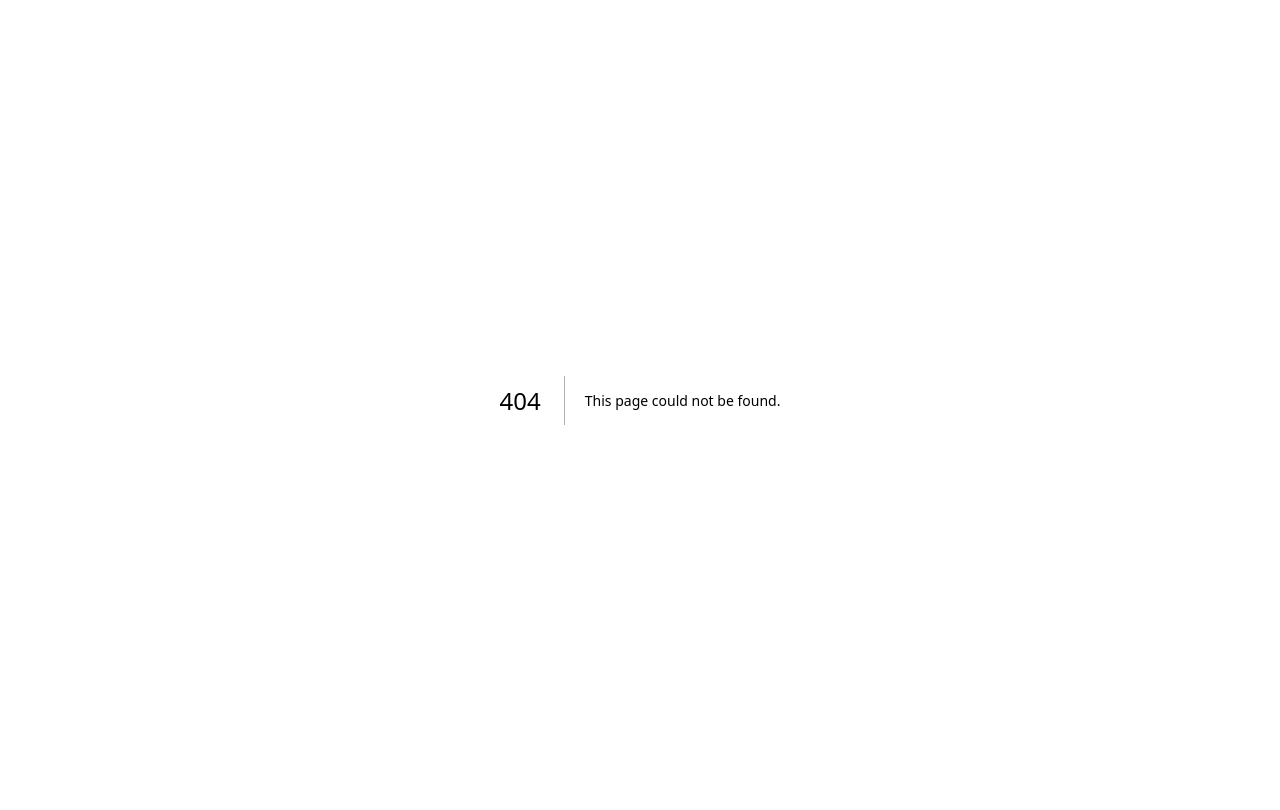
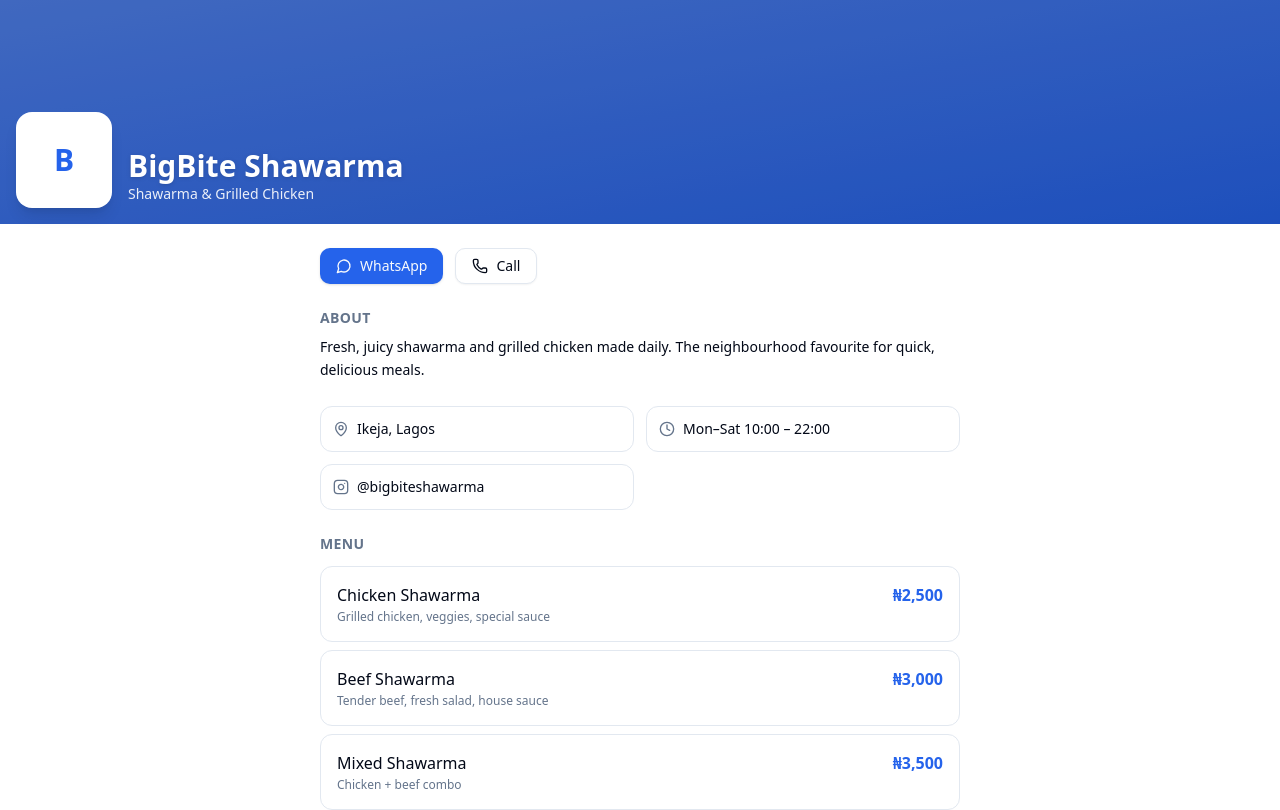
Before and after one commit to lilcoins89/bizboost, a Next.js app: page /bigbite in a window 1280 px wide. Before the commit this address had no page. Shown: the top 810 px of the page. Built offline with nearby package versions, Linux system fonts and the light colour scheme.

Commit message:
feat: public mini-website / digital menu page

```diff
--- /dev/null
+++ b/src/app/(public)/[slug]/page.tsx
@@ -0,0 +1,149 @@
+import { notFound } from "next/navigation";
+import { Button } from "@/components/ui/button";
+import { Phone, MessageCircle, MapPin, Clock, Instagram, Globe } from "lucide-react";
+
+// Demo data — replace with Prisma lookup by slug in production
+const DEMO_BUSINESSES: Record<
+  string,
+  {
+    name: string;
+    category: string;
+    description: string;
+    location: string;
+    phone: string;
+    whatsapp: string;
+    instagram?: string;
+    hours: string;
+    products: { name: string; price: string; description?: string }[];
+  }
+> = {
+  bigbite: {
+    name: "BigBite Shawarma",
+    category: "Shawarma & Grilled Chicken",
+    description:
+      "Fresh, juicy shawarma and grilled chicken made daily. The neighbourhood favourite for quick, delicious meals.",
+    location: "Ikeja, Lagos",
+    phone: "+234 801 234 5678",
+    whatsapp: "2348012345678",
+    instagram: "@bigbiteshawarma",
+    hours: "Mon–Sat 10:00 – 22:00",
+    products: [
+      { name: "Chicken Shawarma", price: "₦2,500", description: "Grilled chicken, veggies, special sauce" },
+      { name: "Beef Shawarma", price: "₦3,000", description: "Tender beef, fresh salad, house sauce" },
+      { name: "Mixed Shawarma", price: "₦3,500", description: "Chicken + beef combo" },
+      { name: "Grilled Chicken (Full)", price: "₦4,500", description: "Whole grilled chicken with sides" },
+      { name: "Chicken Wings (6pcs)", price: "₦2,000", description: "Crispy spiced wings" },
+    ],
+  },
+};
+
+export default async function PublicBusinessPage({
+  params,
+}: {
+  params: Promise<{ slug: string }>;
+}) {
+  const { slug } = await params;
+  const business = DEMO_BUSINESSES[slug.toLowerCase()];
+
+  if (!business) {
+    notFound();
+  }
+
+  const waLink = `https://wa.me/${business.whatsapp}?text=Hi%20${encodeURIComponent(business.name)}%2C%20I%20saw%20your%20page%20on%20BizBoost`;
+  const callLink = `tel:${business.phone}`;
+
+  return (
+    <div className="min-h-screen bg-background">
+      {/* Cover */}
+      <div className="h-40 md:h-56 bg-gradient-to-br from-primary/80 to-primary relative">
+        <div className="absolute inset-0 bg-black/20" />
+        <div className="container mx-auto px-4 h-full flex items-end pb-4 relative z-10">
+          <div className="flex items-end gap-4">
+            <div className="h-20 w-20 md:h-24 md:w-24 rounded-2xl bg-white shadow-lg flex items-center justify-center text-3xl font-bold text-primary">
+              {business.name.charAt(0)}
+            </div>
+            <div className="pb-1 text-white">
+              <h1 className="text-2xl md:text-3xl font-bold drop-shadow">{business.name}</h1>
+              <p className="text-sm opacity-90">{business.category}</p>
+            </div>
+          </div>
+        </div>
+      </div>
+
+      <div className="container mx-auto px-4 py-6 max-w-2xl space-y-6">
+        {/* Actions */}
+        <div className="flex flex-wrap gap-3">
+          <Button asChild className="gap-2 flex-1 sm:flex-none">
+            <a href={waLink} target="_blank" rel="noopener noreferrer">
+              <MessageCircle className="h-4 w-4" /> WhatsApp
+            </a>
+          </Button>
+          <Button variant="outline" asChild className="gap-2 flex-1 sm:flex-none">
+            <a href={callLink}>
+              <Phone className="h-4 w-4" /> Call
+            </a>
+          </Button>
+        </div>
+
+        {/* About */}
+        <section>
+          <h2 className="text-sm font-semibold text-muted-foreground uppercase tracking-wide mb-2">
+            About
+          </h2>
+          <p className="text-sm leading-relaxed">{business.description}</p>
+        </section>
+
+        {/* Info */}
+        <section className="grid sm:grid-cols-2 gap-3 text-sm">
+          <div className="flex items-start gap-2 rounded-lg border p-3">
+            <MapPin className="h-4 w-4 text-muted-foreground mt-0.5 shrink-0" />
+            <span>{business.location}</span>
+          </div>
+          <div className="flex items-start gap-2 rounded-lg border p-3">
+            <Clock className="h-4 w-4 text-muted-foreground mt-0.5 shrink-0" />
+            <span>{business.hours}</span>
+          </div>
+          {business.instagram && (
+            <div className="flex items-start gap-2 rounded-lg border p-3">
+              <Instagram className="h-4 w-4 text-muted-foreground mt-0.5 shrink-0" />
+              <span>{business.instagram}</span>
+            </div>
+          )}
+        </section>
+
+        {/* Menu / Products */}
+        <section>
+          <h2 className="text-sm font-semibold text-muted-foreground uppercase tracking-wide mb-3">
+            Menu
+          </h2>
+          <div className="space-y-2">
+            {business.products.map((p) => (
+              <div
+                key={p.name}
+                className="flex items-start justify-between gap-4 rounded-xl border p-4 hover:border-primary/30 transition-colors"
+              >
+                <div>
+                  <p className="font-medium">{p.name}</p>
+                  {p.description && (
+                    <p className="text-xs text-muted-foreground mt-0.5">{p.description}</p>
+                  )}
+                </div>
+                <p className="font-semibold text-primary whitespace-nowrap">{p.price}</p>
+              </div>
+            ))}
+          </div>
+        </section>
+
+        {/* Footer */}
+        <footer className="pt-8 pb-4 text-center text-xs text-muted-foreground border-t">
+          <p className="flex items-center justify-center gap-1">
+            <Globe className="h-3 w-3" /> Powered by{" "}
+            <a href="/" className="text-primary hover:underline">
+              BizBoost
+            </a>
+          </p>
+        </footer>
+      </div>
+    </div>
+  );
+}
```
